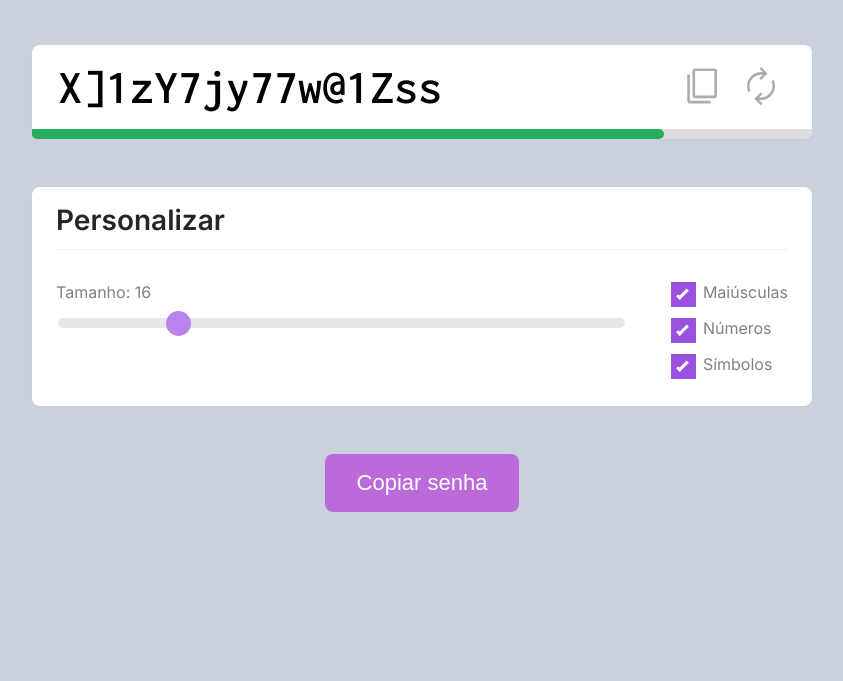
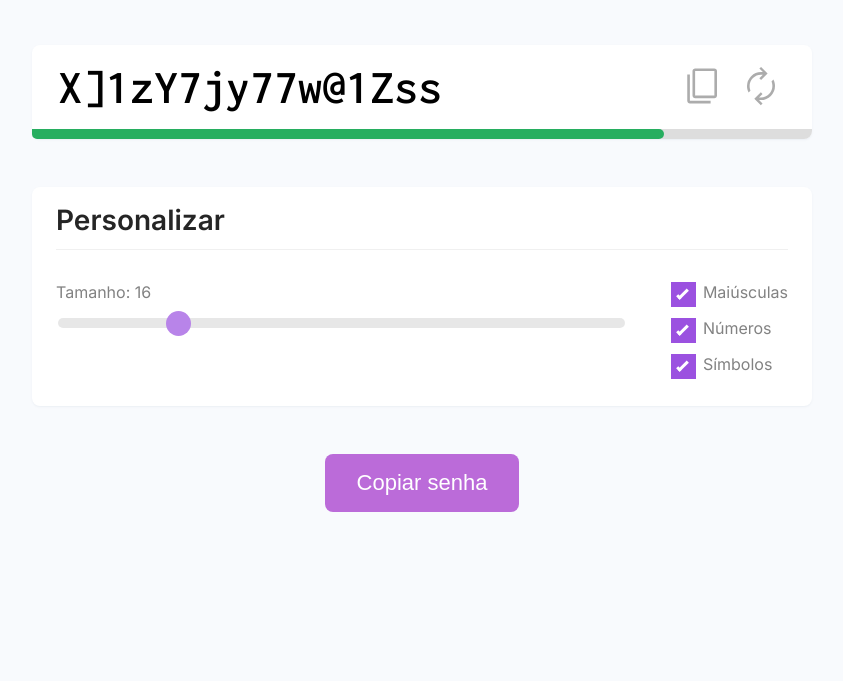
Before and after one commit to mantovanip/gerador_senha, a plain HTML site: page index.html in a window 1280 px wide. Shown: the part 119-800 px from the top of the page, without its empty margins (218-1061 px from the left). Drawn offline with Linux system fonts and the light colour scheme.

Commit message:
attualizando

```diff
--- a/style.css
+++ b/style.css
@@ -1,5 +1,5 @@
 body {
-  background-color: #cad1dd;
+  background-color: #f8fafd;
   font-family: "Inter", sans- serif;
   color: #252525;
   padding: 2rem;
```
